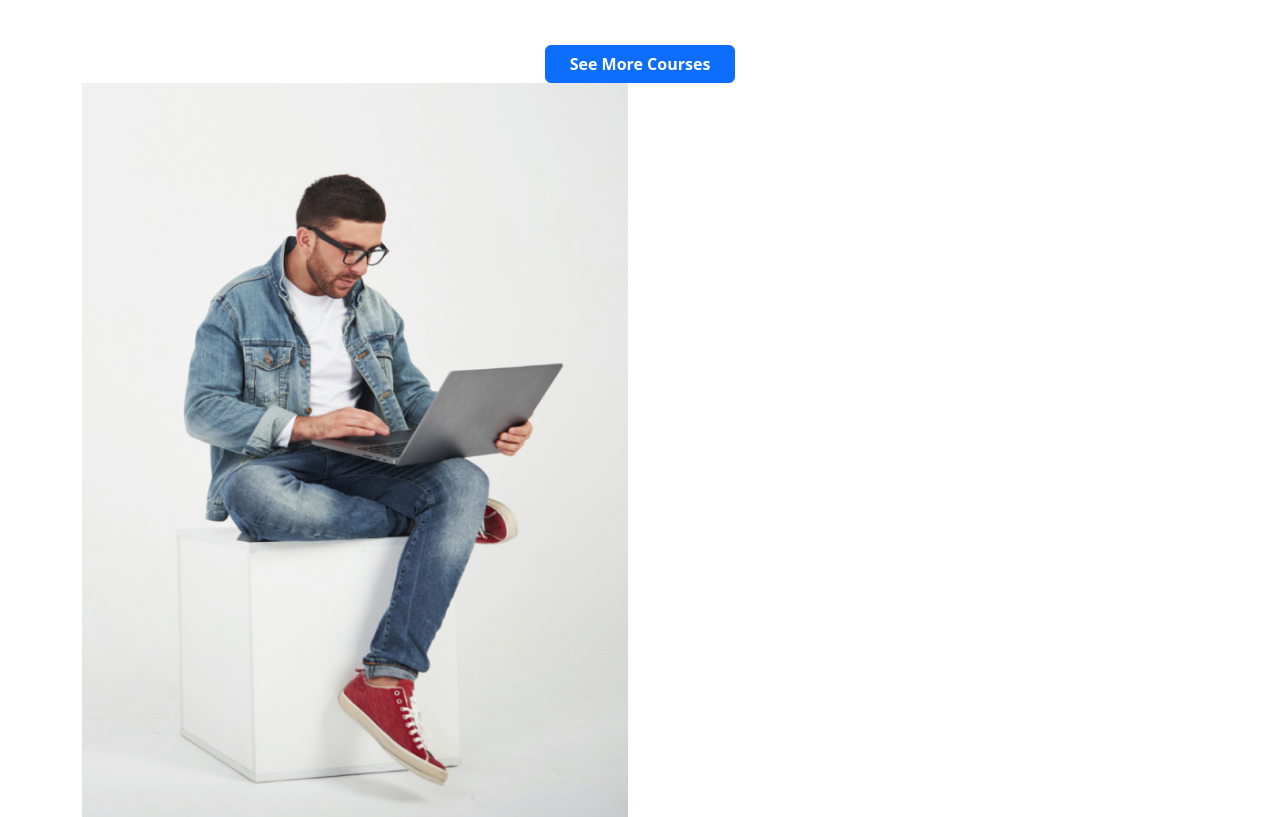
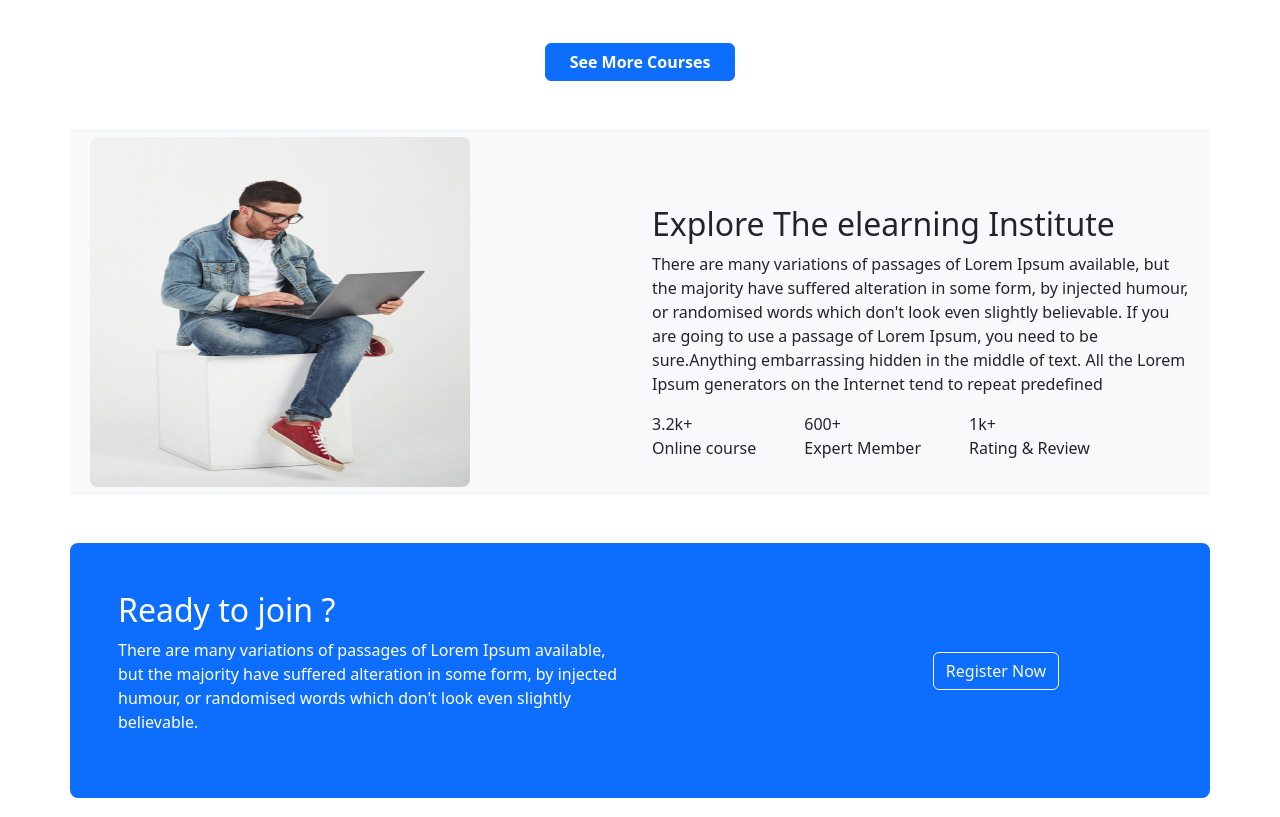
Before and after one commit to chamokbarmon/Education-Bootstrap-Website, a plain HTML site: page index.html in a window 1280 px wide. Shown: the part 1600-2417 px from the top of the page. Drawn offline with nearby package versions, Linux system fonts and the light colour scheme.

Commit message:
third-commit

```diff
--- a/index.html
+++ b/index.html
@@ -109,7 +109,7 @@
 		<section class="mt-5">
 			<div class="container ">
 				<div class="row ">
-					<div class="col-md-6 ">
+					<div class="col-sm-12 col-md-12 col-lg-6">
 						<div class="card mb-3" style="max-width: 540px;">
 							<div class="row g-0">
 							  <div class="col-md-4">
@@ -125,7 +125,7 @@
 							</div>
 						  </div>
 					</div>
-					<div class="col-md-6 ">
+					<div class="col-sm-12 col-md-12 col-lg-6">
 						<div class="card mb-3" style="max-width: 540px;">
 							<div class="row g-0">
 							  <div class="col-md-4">
@@ -144,9 +144,9 @@
 				</div>
 			</div>
 					<div class="container">
-				<div class="row" >
-					<div class="col-md-6">
-						<div class="card mb-3">
+						<div class="row ">
+							<div class="col-sm-12 col-md-12 col-lg-6 ">
+								<div class="card mb-3" style="max-width: 540px;">
 									<div class="row g-0">
 									  <div class="col-md-4">
 										<img src="images/course/course-3.png" class="img-fluid rounded-start w-100" alt="...">
@@ -154,14 +154,14 @@
 									  <div class="col-md-8">
 										<div class="card-body">
 										  <h5 class="card-title">Fullstack Web Development</h5>
-								  <p class="card-text">A Full Stack Developer is someone who works with the Back End of the application as well as the Front End, </p>
+										  <p class="card-text">A Full Stack Developer is someone who works with the Back End of the application as well as the Front End,</p>
 										  <p class="card-text"><small class="text-primary fw-bold">Price :20$</small></p>
 										</div>
 									  </div>
 									</div>
 								  </div>
 							</div>
-					<div class="col-md-6">
+					<div class="col-sm-12 col-md-12 col-lg-6">
 						<div class="card mb-3" style="max-width: 540px;">
 							<div class="row g-0">
 							  <div class="col-md-4">
@@ -181,7 +181,7 @@
 			</div>
 			<div class="container">
 				<div class="row ">
-					<div class="col-md-6  ">
+					<div class="col-sm-12 col-md-12 col-lg-6 ">
 						<div class="card mb-3" style="max-width: 540px;">
 							<div class="row g-0">
 							  <div class="col-md-4">
@@ -197,7 +197,7 @@
 							</div>
 						  </div>
 					</div>
-					<div class="col-md-6 ">
+					<div class="col-sm-12 col-md-12 col-lg-6">
 						<div class="card mb-3" style="max-width: 540px;">
 							<div class="row g-0">
 							  <div class="col-md-4 ">
@@ -220,14 +220,49 @@
 			</div>
 		</section>
 		<!--box-end-->
-		<div class="container">
-			<div class="row">
-				<div class="col-md-6">
-					<img class="img-fluid" src="images/working.png" alt="">
+		<div class="container mt-5">
+			<div class="row bg-light p-2">
+				<div class="col-md-6 ">
+					<img class="img-fluid img-height rounded-3" src="images/working.png" alt="">
 				</div>
-				<div class="col-md-6"></div>
+				<div class="col-md-6 m-down">
+					<div class="mt-5 ">
+						<h2>Explore The elearning Institute</h2>
+						<p>There are many variations of passages of Lorem Ipsum available, but the majority have suffered alteration in some form, by injected humour, or randomised words which don't look even slightly believable. If you are going to use a passage of Lorem Ipsum, you need to be sure.Anything embarrassing hidden in the middle of text. All the Lorem Ipsum generators on the Internet tend to repeat predefined</p>
+					     <div class="d-flex gap-5">
+							 <div>3.2k+ <br>
+								<span>Online course </span>
+							 </div>
+							 <div>600+ <br>
+						       <span>Expert Member</span>
+							</div>
+							 <div>1k+ <br>
+							<span>Rating & Review</span> </div>
 						 </div>
 					</div>
+				</div>
+			</div>
+		</div>
+		<!--Ready-section-->
+		<div class="container mt-5 bg-primary p-5 rounded-3">
+			<div class="row">
+				<div class="col-md-8">
+					<div class="w-75 text-white">
+						<h2>Ready to join ? </h2>
+						<p>There are many variations of passages of Lorem Ipsum available, but the majority have suffered alteration in some form, by injected humour, or randomised words which don't look even slightly believable. </p>
+					</div>
+
+					</div>
+				<div class="col-md-4 d-flex justify-content-center align-items-center  ">
+                  <div class="btn btn-outline-light mx-5 ">
+					Register Now
+				  </div>
+				</div>
+			</div>
+		</div>
+		<!--Ready-section end-->
+
+
 	<!--main-end -->
     <script src="https://cdn.jsdelivr.net/npm/bootstrap@5.2.0/dist/js/bootstrap.bundle.min.js" integrity="sha384-A3rJD856KowSb7dwlZdYEkO39Gagi7vIsF0jrRAoQmDKKtQBHUuLZ9AsSv4jD4Xa" crossorigin="anonymous"></script>
   </body>
--- a/style.css
+++ b/style.css
@@ -4,6 +4,10 @@
 .m-top{
 	margin-bottom: 100px;
 }
-.m-start{
-
+.m-down{
+	margin-top: 20px;
 }
+.img-height{
+	width: 380px;
+	height: 350px;
+}
```
Lines whose indentation alone changed are shown as unchanged.
